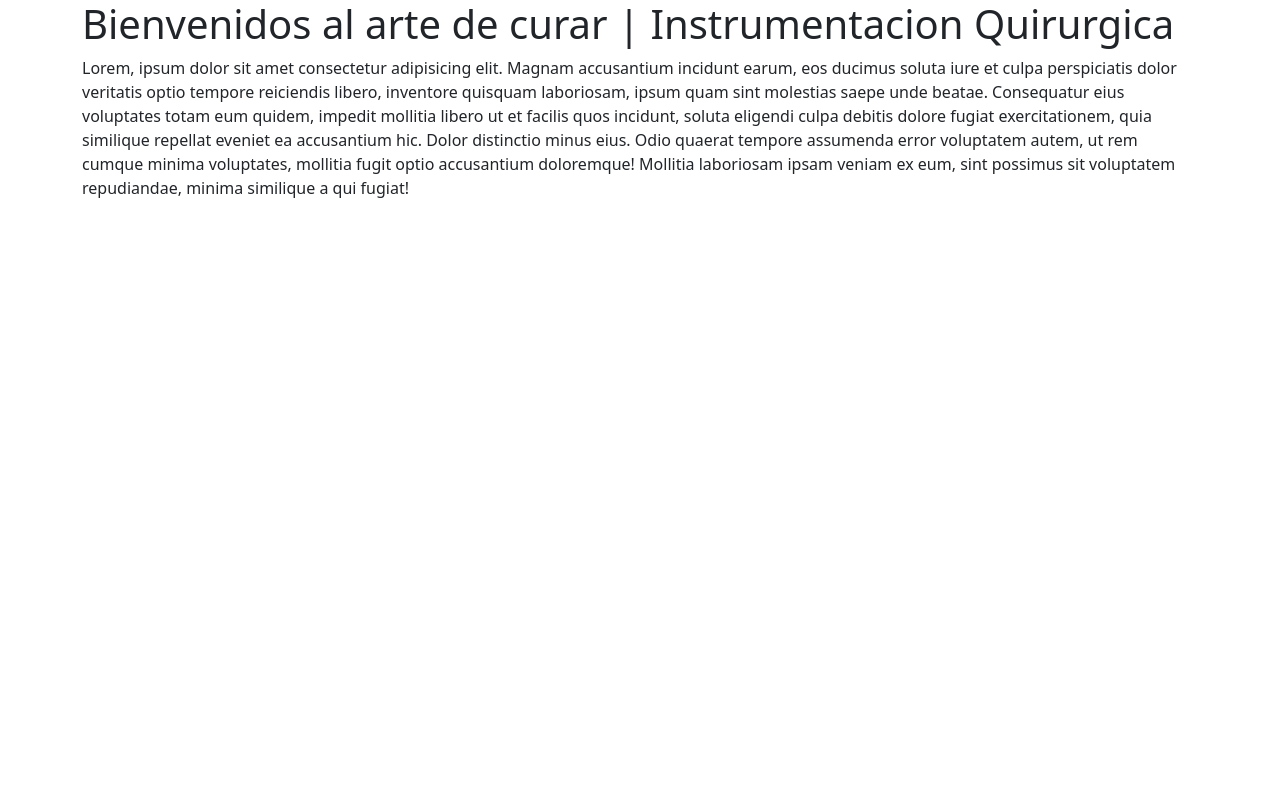
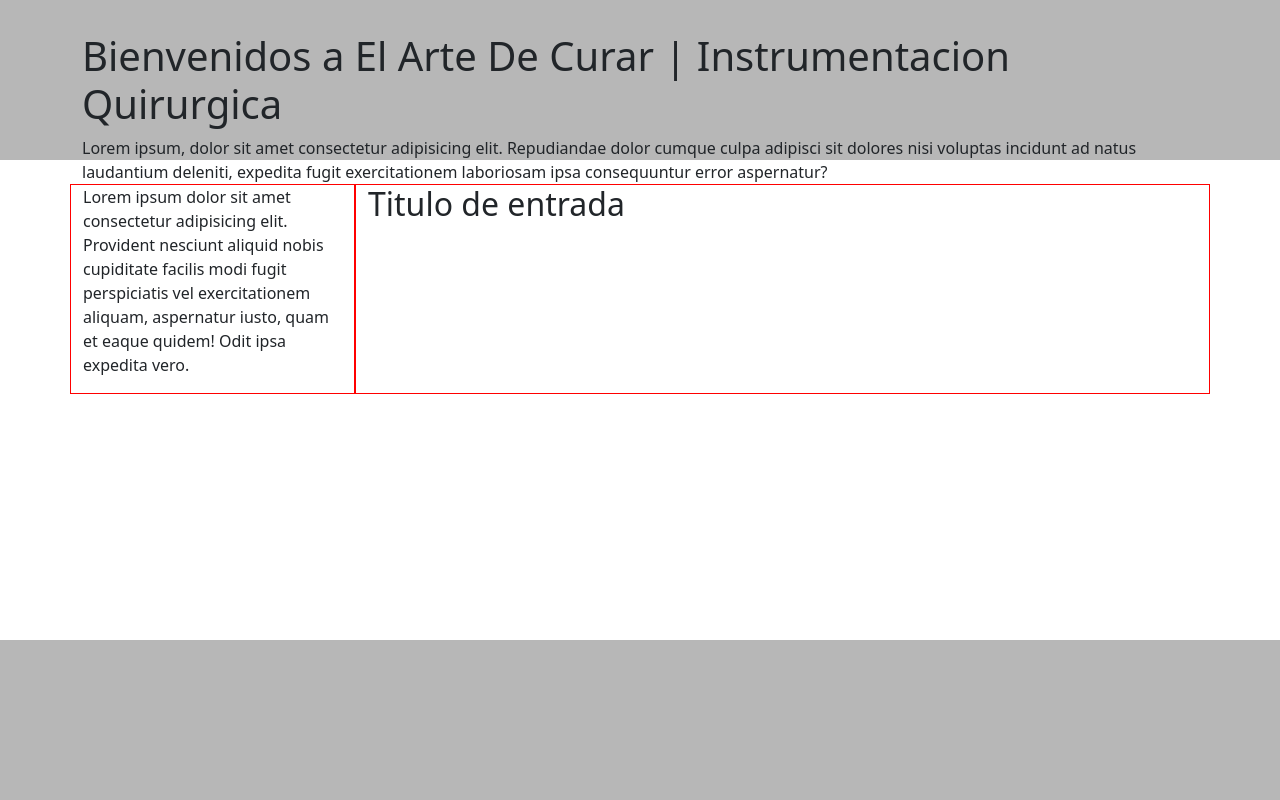
Before and after one commit to elartedecurariq/blog, a website: page index.html in a window 1280 px wide. Drawn offline with nearby package versions, Linux system fonts and the light colour scheme.

Commit message:
armo footer dinamico

```diff
--- a/index.html
+++ b/index.html
@@ -6,20 +6,52 @@
     <meta name="viewport" content="width=device-width, initial-scale=1.0">
     <link href="https://cdn.jsdelivr.net/npm/bootstrap@5.0.2/dist/css/bootstrap.min.css" rel="stylesheet" integrity="sha384-EVSTQN3/azprG1Anm3QDgpJLIm9Nao0Yz1ztcQTwFspd3yD65VohhpuuCOmLASjC" crossorigin="anonymous">
     <link rel="stylesheet" href="styles.css">
-    <title>Elartedecurar✨ | Blog</title>
+    <title>El Arte De Curar✨ | Blog</title>
 </head>
-<body class="container">
+<body class="container-flex">
 
-    <header>
-        <h1>Bienvenidos al arte de curar | Instrumentacion Quirurgica</h1>
+    <!------------>
+    <!-- HEADER -->
+    <!------------>
+    <header class="container-fluid">
+        <div class="container">
+            <h1>Bienvenidos a El Arte De Curar | Instrumentacion Quirurgica</h1>
+            <p>Lorem ipsum, dolor sit amet consectetur adipisicing elit. Repudiandae dolor cumque culpa adipisci sit dolores nisi voluptas incidunt ad natus laudantium deleniti, expedita fugit exercitationem laboriosam ipsa consequuntur error aspernatur?</p>
+        </div>
     </header>
 
-    <main>
-        <p>Lorem, ipsum dolor sit amet consectetur adipisicing elit. Magnam accusantium incidunt earum, eos ducimus soluta iure et culpa perspiciatis dolor veritatis optio tempore reiciendis libero, inventore quisquam laboriosam, ipsum quam sint molestias saepe unde beatae. Consequatur eius voluptates totam eum quidem, impedit mollitia libero ut et facilis quos incidunt, soluta eligendi culpa debitis dolore fugiat exercitationem, quia similique repellat eveniet ea accusantium hic. Dolor distinctio minus eius. Odio quaerat tempore assumenda error voluptatem autem, ut rem cumque minima voluptates, mollitia fugit optio accusantium doloremque! Mollitia laboriosam ipsam veniam ex eum, sint possimus sit voluptatem repudiandae, minima similique a qui fugiat!</p>
+    <!---------->
+    <!-- MAIN -->
+    <!---------->
+    <main class="container main">
 
+        <div class="row">
+            <!-- ASIDE -->
+            <div class="col-3 aside">
+                <p>Lorem ipsum dolor sit amet consectetur adipisicing elit. Provident nesciunt aliquid nobis cupiditate facilis modi fugit perspiciatis vel exercitationem aliquam, aspernatur iusto, quam et eaque quidem! Odit ipsa expedita vero.</p>
+            </div>
+
+            <!-- CONTENT -->
+            <div class="col content">
+                <h2>Titulo de entrada</h2>
+                    <!-- entre estas 'p' vas a escribir lo que vos quieras -->
+                    <p>
+
+
+
+
+
+
+                    </p>
+
+            </div>
+        </div>
     </main>
 
-    <footer>
+    <!------------>
+    <!-- FOOTER -->
+    <!------------>
+    <footer class="container-flex">
 
     </footer>
 
--- a/styles.scss
+++ b/styles.scss
@@ -1 +1,35 @@
 @import url(/node_modules/bootstrap/scss/bootstrap.scss);
+// HTML
+html, body {
+    width: 100%;
+    height: 100%;
+}
+// HEADER
+header {
+    padding: 2em;
+    background-color: rgba(0, 0, 0, 0.282);
+    margin-bottom: 1.5em;
+    height: 10em;
+}
+// MAIN
+main {
+    width: 100%;
+    min-height: calc(100vh - 23em);
+    margin-bottom: 1.5em;
+
+}
+
+    .aside {
+        border: 1px solid red;
+        }
+    .content {
+        border: 1px solid red;
+    }
+
+// FOOTER
+footer {
+    background-color: rgba(0, 0, 0, 0.282);
+    height: 10em;
+    width: 100%;
+
+}
```
Also changed, not shown: styles.css, 1 other file.
